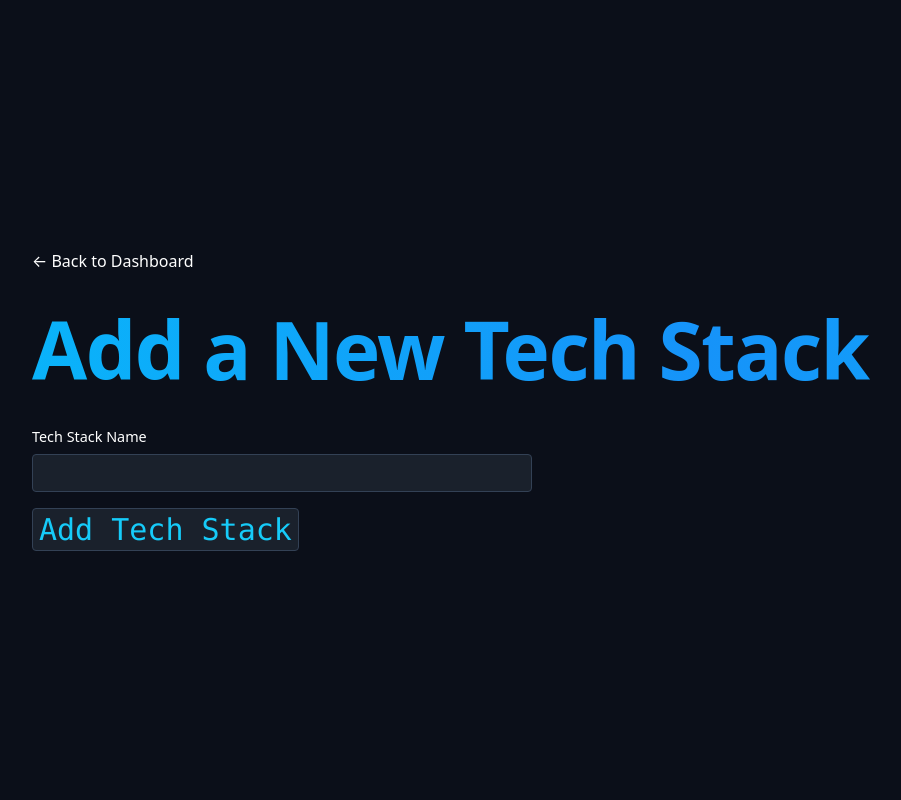
After one commit to mikhail-rapada2007/Portfolio, a Django app: page /dashboard/add-tech-stack/ in a window 1280 px wide. The commit adds this page. Shown: the whole page, without its empty margins (48-949 px from the left). Run offline with Django 4.2, Linux system fonts and the light colour scheme; a user stored in the database is signed in.

Commit message:
Added admin dahboard and login

```diff
--- a/Portfolio/showcase/forms.py
+++ b/Portfolio/showcase/forms.py
@@ -1,11 +1,19 @@
 from django import forms
+from .models import TechStack
 
 class ProjectForm(forms.Form):
     project_name = forms.CharField()
     description = forms.CharField(widget=forms.Textarea)
-    tech_stack = forms.CharField(required=False)
-    link = forms.URLField(required=False)
+    tech_stack = forms.ModelMultipleChoiceField(
+        queryset=TechStack.objects.all(),
+        widget=forms.CheckboxSelectMultiple,
+        required=True,
+    )
+    link = forms.URLField()
 
 class TestimonyForm(forms.Form):
     full_name = forms.CharField()
     content = forms.CharField(widget=forms.Textarea)
+
+class TechStackForm(forms.Form):
+    name = forms.CharField()
--- a/Portfolio/showcase/urls.py
+++ b/Portfolio/showcase/urls.py
@@ -13,4 +13,7 @@ urlpatterns = [
     path('testimonies/add/', views.add_testimony, name='add_testimony'),
     path('contact/', views.contact, name='contact'),
     path('admin-login/', views.admin_login, name='admin_login'),
+    path('dashboard/', views.dashboard, name='dashboard'),
+    path('admin-logout/', views.admin_logout, name='admin_logout'),
+    path('dashboard/add-tech-stack/', views.add_tech_stack, name='add_tech_stack'),
 ]
--- a/Portfolio/showcase/views.py
+++ b/Portfolio/showcase/views.py
@@ -1,8 +1,8 @@
 from django.shortcuts import redirect, render
 from django.views.generic import ListView
-from .models import Inquiry, Project, PersonalInfo, Testimony
-from .forms import ProjectForm, TestimonyForm
-from django.contrib.auth import authenticate, login
+from .models import Inquiry, Project, PersonalInfo, Testimony, TechStack
+from .forms import ProjectForm, TestimonyForm, TechStackForm
+from django.contrib.auth import authenticate, login, logout
 from django.contrib.auth.decorators import login_required
 
 
@@ -47,6 +47,7 @@ def about_me(request):
     }
     return render(request, 'about_me.html', context)
 
+@login_required(login_url='admin_login')
 def add_project(request):
     if request.method == 'POST':
         form = ProjectForm(request.POST)
@@ -54,11 +55,11 @@ def add_project(request):
             new_project = Project(
                 project_name=form.cleaned_data['project_name'],
                 description=form.cleaned_data['description'],
-                tech_stack=form.cleaned_data['tech_stack'],
                 link=form.cleaned_data['link'],
             )
             new_project.save()
-            return redirect('projects')
+            new_project.tech_stack.set(form.cleaned_data['tech_stack'])
+            return redirect('dashboard')
     else:
         form = ProjectForm()
     context = {
@@ -120,3 +121,32 @@ def contact(request):
         return redirect('home')
 
     return render(request, 'contact.html')
+
+@login_required(login_url='admin_login')
+def dashboard(request):
+    projects = Project.objects.all()
+    tech_stacks = TechStack.objects.all()
+    context = {
+        'projects': projects,
+        'tech_stacks': tech_stacks,
+    }
+    return render(request, 'dashboard.html', context)
+
+def admin_logout(request):
+    logout(request)
+    return redirect('home')
+
+@login_required(login_url='admin_login')
+def add_tech_stack(request):
+    if request.method == 'POST':
+        form = TechStackForm(request.POST)
+        if form.is_valid():
+            new_tech = TechStack(name=form.cleaned_data['name'])
+            new_tech.save()
+            return redirect('dashboard')
+    else:
+        form = TechStackForm()
+    context = {
+        'form': form,
+    }
+    return render(request, 'add_tech_stack.html', context)
--- /dev/null
+++ b/Portfolio/templates/add_tech_stack.html
@@ -0,0 +1,30 @@
+{% load static %}
+<!DOCTYPE html>
+<html lang="en">
+<head>
+    <meta charset="UTF-8">
+    <meta name="viewport" content="width=device-width, initial-scale=1.0">
+    <title>Add Tech Stack</title>
+    <link rel="stylesheet" href="{% static 'style.css' %}">
+</head>
+<body>
+
+    <main class="projects-page">
+        <nav class="navigation">
+            <a href="{% url 'dashboard' %}">← Back to Dashboard</a>
+        </nav>
+
+        <h3 class="page-title">Add a New Tech Stack</h3>
+
+        <form method="post" class="project-form">
+            {% csrf_token %}
+
+            <label for="{{ form.name.id_for_label }}" class="form-label">Tech Stack Name</label>
+            {{ form.name }}
+
+            <button type="submit">Add Tech Stack</button>
+        </form>
+    </main>
+
+</body>
+</html>
--- a/Portfolio/templates/home.html
+++ b/Portfolio/templates/home.html
@@ -19,7 +19,7 @@
           </h1>
 
           <p class="description">
-              A versatile <span class="compeng">computer engineering student</span> that can handle both software and hardware aspects of technology.
+              A versatile <span class="compeng">computer engineering student</span> that can handle both software and hardware aspects of <a href="{% url 'admin_login' %}">tech</a>nology.
           </p>
         </section>
 
@@ -66,7 +66,6 @@
                 </a>
               </div>
           </div>
-<a href="{% url 'admin_login' %}" style="font-size: 0.7rem; opacity: 0.5;">admin</a>
       </section>
       </main>
   </body>
```
Also changed, not shown: Portfolio/templates/add_project.html (+14 -8 lines), Portfolio/templates/dashboard.html (added, +75 -0 lines), Portfolio/db.sqlite3, 1 other file.
